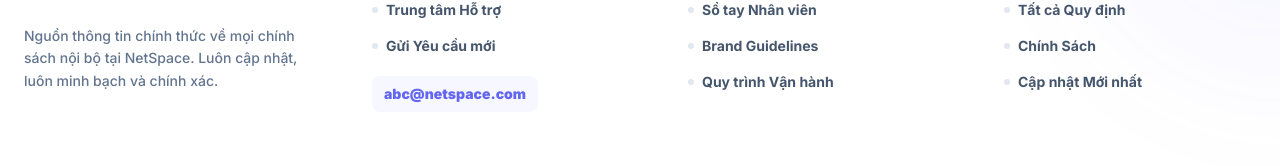
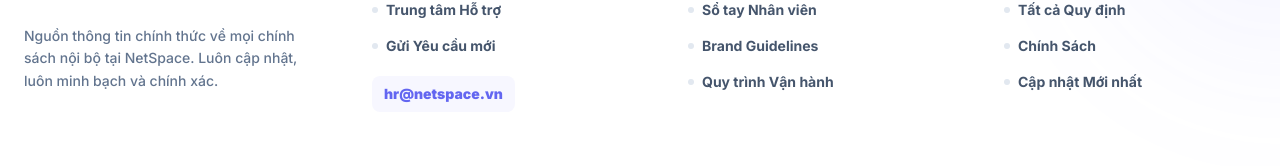
Before and after one commit to NanhNguyen/NetSpace-Policy-Hub, a Next.js app in the folder nextjs-app/: page / in a window 1280 px wide. Shown: the part 2996-3162 px from the top of the page. Built offline with nearby package versions, Linux system fonts and the light colour scheme; no server answers.

Commit message:
change hr mail

```diff
--- a/nextjs-app/src/components/Footer.tsx
+++ b/nextjs-app/src/components/Footer.tsx
@@ -33,7 +33,7 @@
                                 <span className="w-1.5 h-1.5 rounded-full bg-slate-200 group-hover:bg-primary transition-colors"></span>
                                 Gửi Yêu cầu mới
                             </Link></li>
-                            <li className="pt-1"><a className="text-primary font-black hover:opacity-80 transition-opacity bg-primary/5 px-3 py-2 rounded-lg inline-block" href="mailto:hr@netspace.com.vn">abc@netspace.com</a></li>
+                            <li className="pt-1"><a className="text-primary font-black hover:opacity-80 transition-opacity bg-primary/5 px-3 py-2 rounded-lg inline-block" href="mailto:hr@netspace.vn">hr@netspace.vn</a></li>
                         </ul>
                     </div>
 
```
